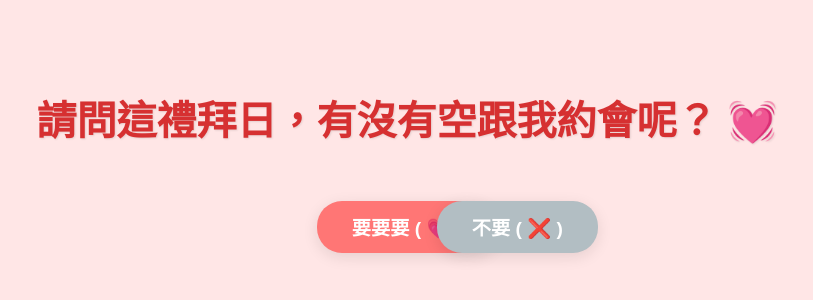
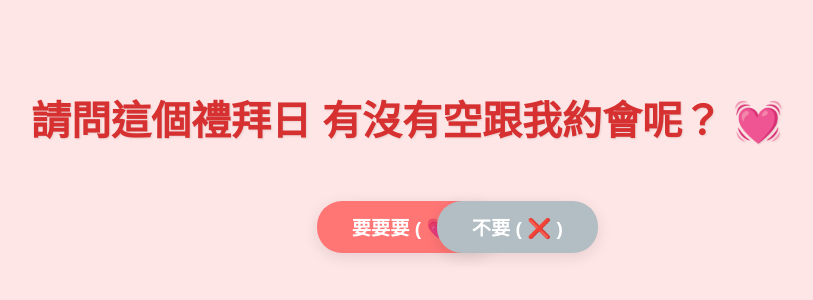
Before and after one commit to sherry00680-sketch/nn2026, a plain HTML site: page index.html in a window 1280 px wide. Shown: the part 240-540 px from the top of the page, without its empty margins (233-1046 px from the left). Drawn offline with Linux system fonts and the light colour scheme.

Commit message:
Update index.html

```diff
--- a/index.html
+++ b/index.html
@@ -77,7 +77,8 @@
 <body>
 
     <div class="container">
-        <h1>請問這禮拜日，有沒有空跟我約會呢？ 💓</h1>
+        <h1>請問這個禮拜日
+            有沒有空跟我約會呢？ 💓</h1>
 
         <div class="btn-group">
             <button id="yesBtn" onclick="agree()">要要要 ( 💗 )</button>
@@ -106,7 +107,7 @@
 
         // 點擊「要要要」跳出的成功視窗
         function agree() {
-            alert("可以不要奧嘟嘟了期待見我就可以 🥰");
+            alert("可以不要奧嘟嘟了    期待見我就可以 🥰");
         }
     </script>
 
```
